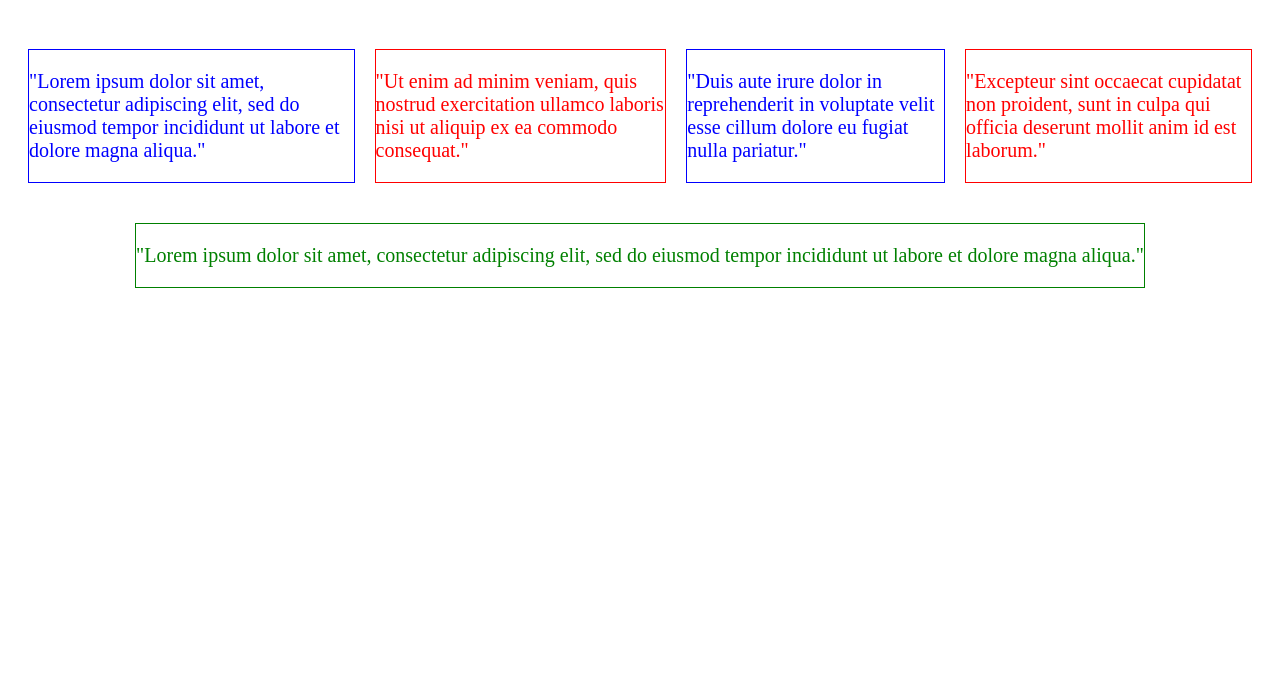
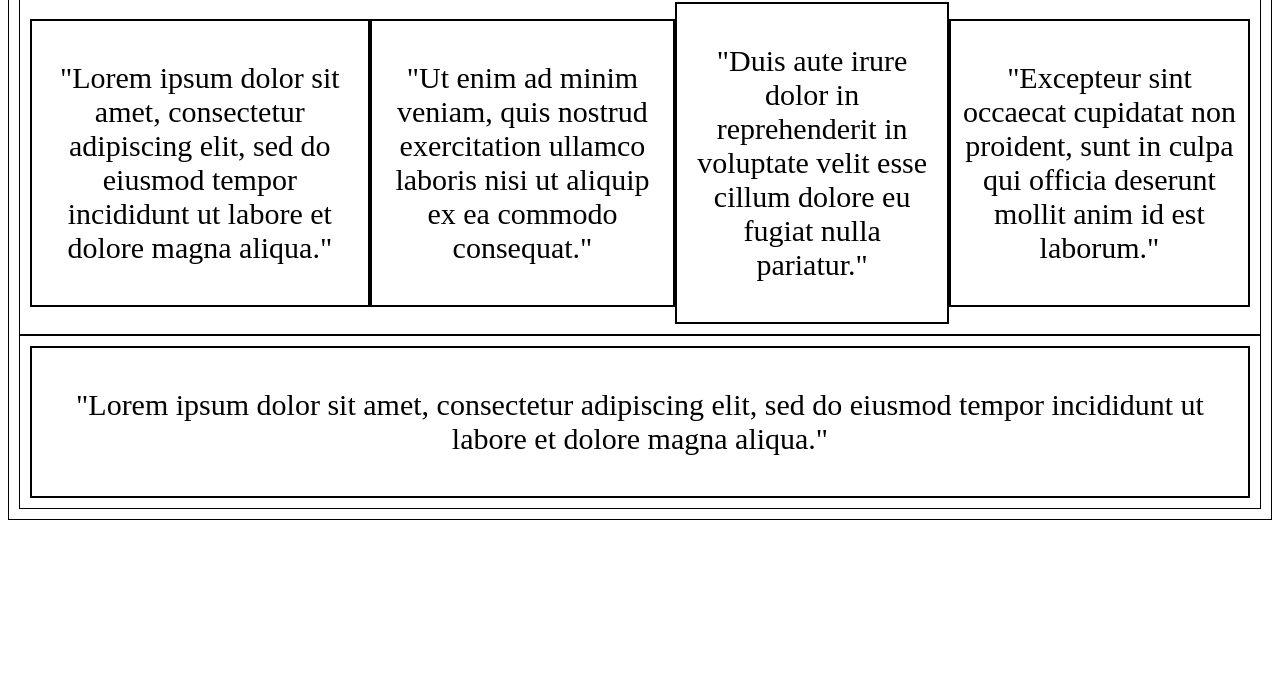
Before and after one commit to giovyc93/Esercizi-Sass, a plain HTML site: page sass_exercise_3-functions_modules/index.html in a window 1280 px wide. Shown: the part 126-800 px from the top of the page. Drawn offline with Linux system fonts and the light colour scheme.

Commit message:
NUOVE ESERCIZIO

```diff
--- /dev/null
+++ b/sass_exercise_3-functions_modules/_moduli.scss
@@ -0,0 +1,2 @@
+$color: black;
+$borderColor: black;
--- a/sass_exercise_3-functions_modules/style.scss
+++ b/sass_exercise_3-functions_modules/style.scss
@@ -1,41 +1,53 @@
-@mixin containerStyle ($direction, $borderColor) {
+@import "moduli.scss";
+
+
+@function px-to-rem($px) {
+    $rem-size: 16px;
+    @return ($px / $rem-size) * 1rem;
+  }
+
+
+
+
+
+
+
+
+
+@mixin containerStyle ($direction) {
     display: flex;
     flex-direction: $direction;
-    gap: 20px;
-
     align-items: center;
     justify-items: center;
+    border: 1px solid $borderColor;
     padding: 10px;
 }
 
+
 .containerTotal {
-    @include containerStyle(column, red)
+    @include containerStyle(column)
 }
 
 .containerSection1 {
-    @include containerStyle(row,none)
+    @include containerStyle(row)
 }
 
 .containerSection2 {
-    @include containerStyle(row, blue)
-}
-.article1{
-    border: 1px solid ;
-}
-.article2 {
-    border: 1px solid ;
+    @include containerStyle(row)
 }
 
 
 
-@mixin articleStyle($color, $borderColor, $fontsize) {
+
+@mixin articleStyle() {
     display: flex;
     justify-content: center;
     align-items: center;
     color: $color;
-    border: solid, 1px;
-
-    font-size: $fontsize;
+    border: 2px solid $borderColor;
+    font-size: px-to-rem(30px) ;
+    padding: px-to-rem(10px);
+    text-align: center;
 
 }
 
@@ -45,24 +57,24 @@
 
 
 .title1 {
-    @include articleStyle(green, none, 50px);
+    @include articleStyle();
 
 
 }
 
 .article1 {
-    @include articleStyle(blue, black, 20px)
+    @include articleStyle()
 }
 
 .article2 {
-    @include articleStyle(red, green, 20px)
+    @include articleStyle()
 }
 .article3 {
-    @include articleStyle(blue, green, 20px)
+    @include articleStyle()
 }
 .article4 {
-    @include articleStyle(red, green, 20px)
+    @include articleStyle()
 }
 .article5 {
-    @include articleStyle(green,blue, 20px)
+    @include articleStyle()
 }
```
Also changed, not shown: sass_exercise_3-functions_modules/style.css, 1 other file.
